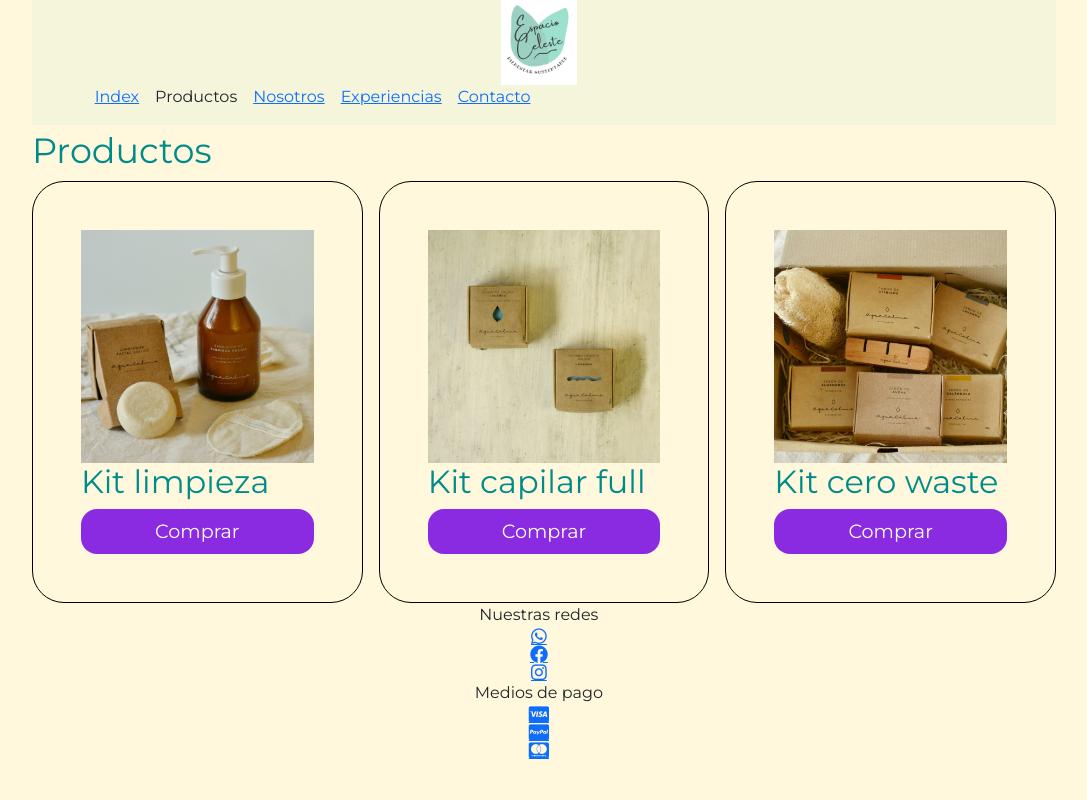
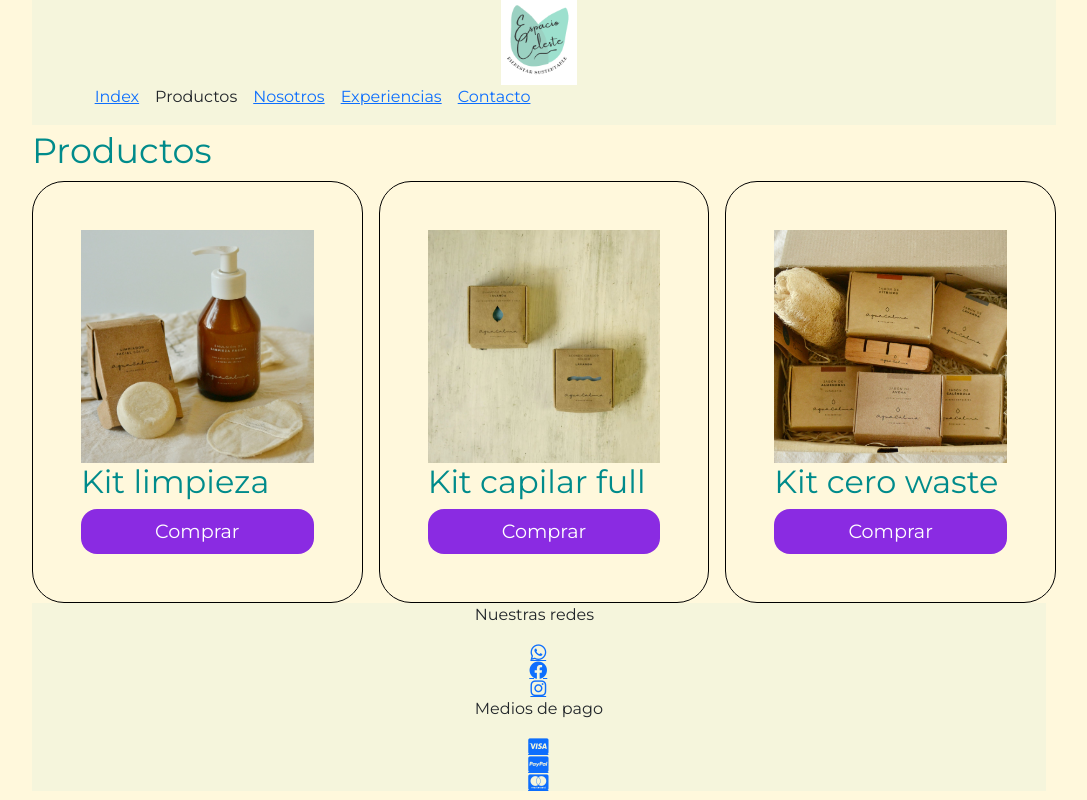
Before and after one commit to MACEVEDO90/EspacioCeleste, a plain HTML site: page productos.html in a window 1280 px wide. Shown: the whole page, without its empty margins (96-1183 px from the left). Drawn offline with nearby package versions, Linux system fonts and the light colour scheme.

Commit message:
modifico

```diff
--- a/CSS/style.css
+++ b/CSS/style.css
@@ -28,6 +28,7 @@ head {
 }
 body {
   font-family: "Montserrat", sans-serif;
+  background-color: cornsilk;
 }
 header {
   background-color: beige;
@@ -41,9 +42,7 @@ ul:hover {
 .description-1 {
   color: blueviolet;
 }
-body {
-  background-color: cornsilk;
-}
+
 footer {
   font-size: 1rem;
   display: flex;
@@ -52,6 +51,7 @@ footer {
   gap: 16px;
   list-style-type: none;
   margin-right: 1%;
+  background-color: beige;
 }
 
 .nav-bar {
@@ -169,17 +169,6 @@ h2 {
     align-items: center;
   }
 }
-@media (max-width: 500px) {
-  .nav-bar {
-    width: 32%;
-  }
-}
-
-@media (max-width: 500px) {
-  .nav-bar {
-    width: 32%;
-  }
-}
 
 @media (max-width: 500px) {
   .logo {
--- a/productos.html
+++ b/productos.html
@@ -46,14 +46,16 @@
 
       <script src="https://cdn.jsdelivr.net/npm/bootstrap@5.2.2/dist/js/bootstrap.bundle.min.js" integrity="sha384-OERcA2EqjJCMA+/3y+gxIOqMEjwtxJY7qPCqsdltbNJuaOe923+mo//f6V8Qbsw3" crossorigin="anonymous"></script>
     </body>
-    <footer>Nuestras redes</footer>
-    <a href="#" ><i class="fa-brands fa-whatsapp"></i></a>
-    <a href="#"><i class="fa-brands fa-facebook"></i></a>
-    <a href="#" ><i class="fa-brands fa-instagram"></i></a>
-    <footer class="footer2">Medios de pago</footer>
-    <a href="#" ><i class="fa-brands fa-cc-visa"></i></a>
-    <a href="#"><i class="fa-brands fa-cc-paypal"></i></a>
-    <a href="#"><i class="fa-brands fa-cc-mastercard"></i></a>
-    <!-- JavaScript Bundle with Popper -->
-
+    <footer>
+      <div>
+        <p>Nuestras redes</p>
+        <a href="#"><i class="fa-brands fa-whatsapp"></i></a>
+        <a href="#"><i class="fa-brands fa-facebook"></i></a>
+        <a href="#"><i class="fa-brands fa-instagram"></i></a>
+        <p>Medios de pago</p>
+        <a href="#"><i class="fa-brands fa-cc-visa"></i></a>
+        <a href="#"><i class="fa-brands fa-cc-paypal"></i></a>
+        <a href="#"><i class="fa-brands fa-cc-mastercard"></i></a>
+      </div>
+    </footer>
 </html>
```
Also changed, not shown: contacto.html (+6 -3 lines), experiencias.html (+7 -4 lines), index.html (+4 -2 lines), nosotros.html (+6 -3 lines).
